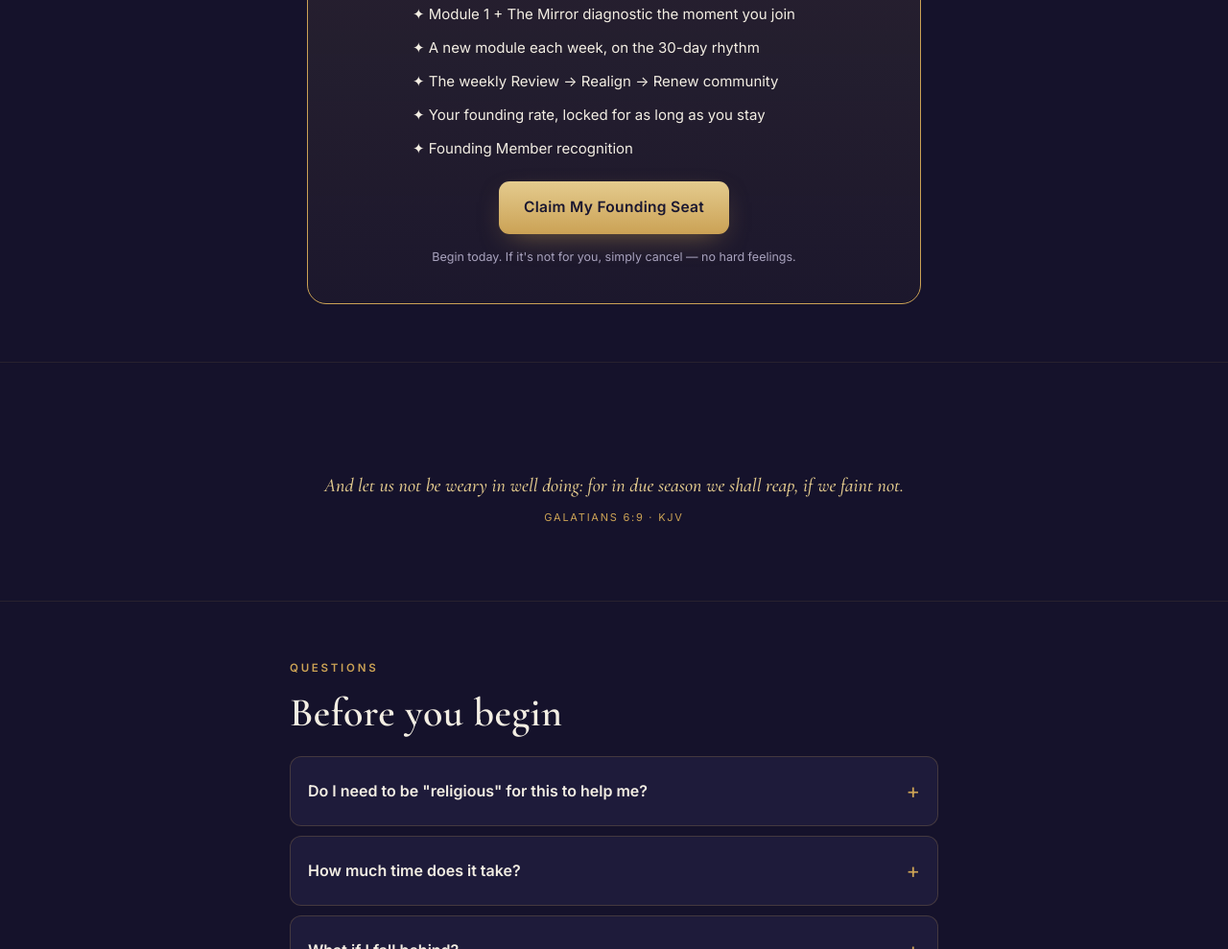
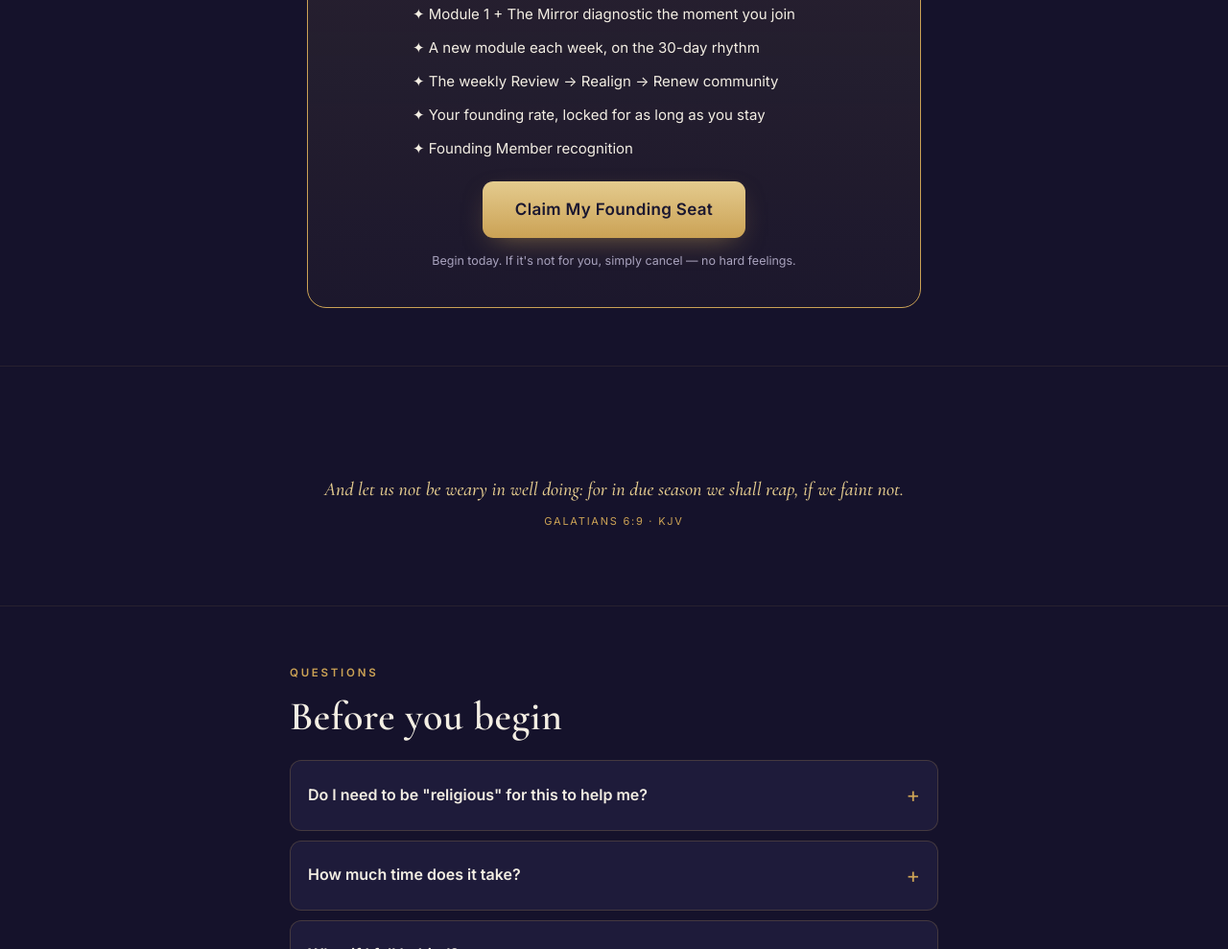
Before and after one commit to elandry808/kingdom-order-landing, a plain HTML site: page index.html in a window 1280 px wide. Shown: the part 3433-4422 px from the top of the page at 96% size. Drawn offline with nearby package versions, Linux system fonts and the light colour scheme.

Commit message:
Fix HTML link formatting in index.html

```diff
--- a/index.html
+++ b/index.html
@@ -199,7 +199,7 @@
       <li>✦ Founding Member recognition</li>
     </ul>
     <!-- LINK: point to your enrollment/checkout URL -->
-    <a class="btn btn-gold" href="https://erica-s-site-90c9.thinkific.com/enroll/3815363?price_id=4777279 style="font-size:17px;padding:16px 34px">Claim My Founding Seat</a>
+    <a class="btn btn-gold" href="https://erica-s-site-90c9.thinkific.com/enroll/3815363?price_id=4777279" style="font-size:17px;padding:16px 34px">Claim My Founding Seat</a>
     <p style="font-size:12.5px;color:var(--dim);margin-top:14px">Begin today. If it's not for you, simply cancel — no hard feelings.</p>
   </div>
 </div></section>
```
